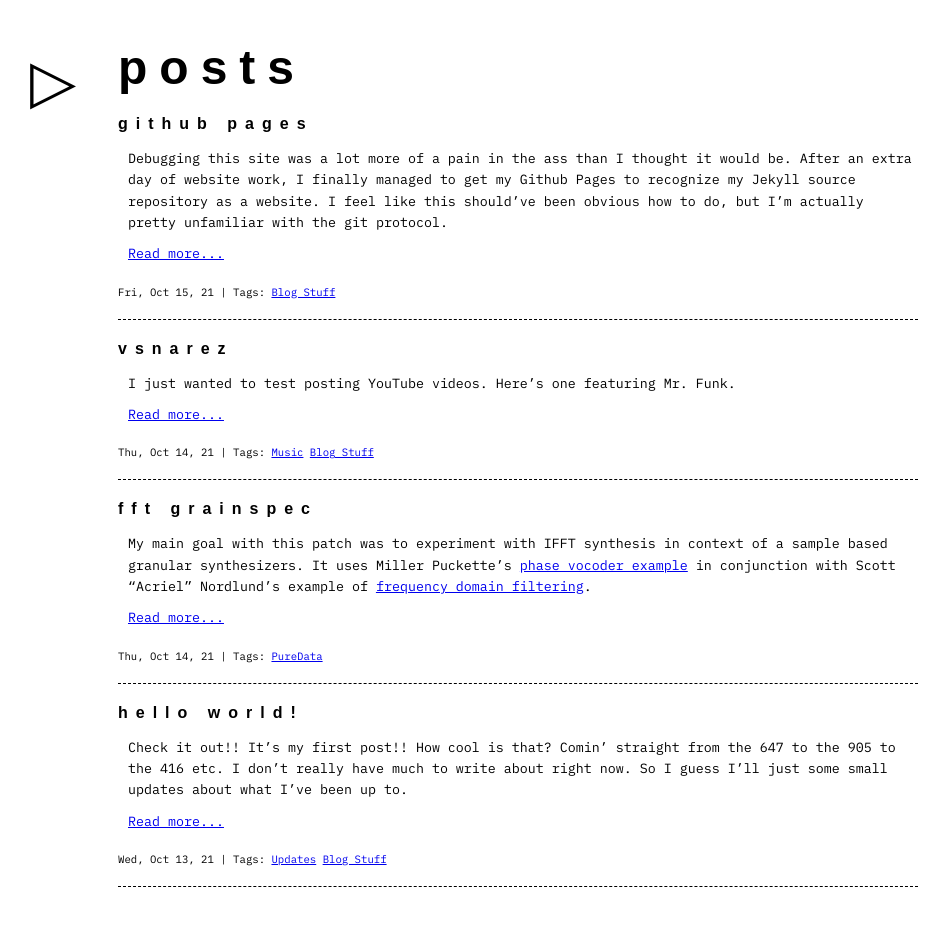
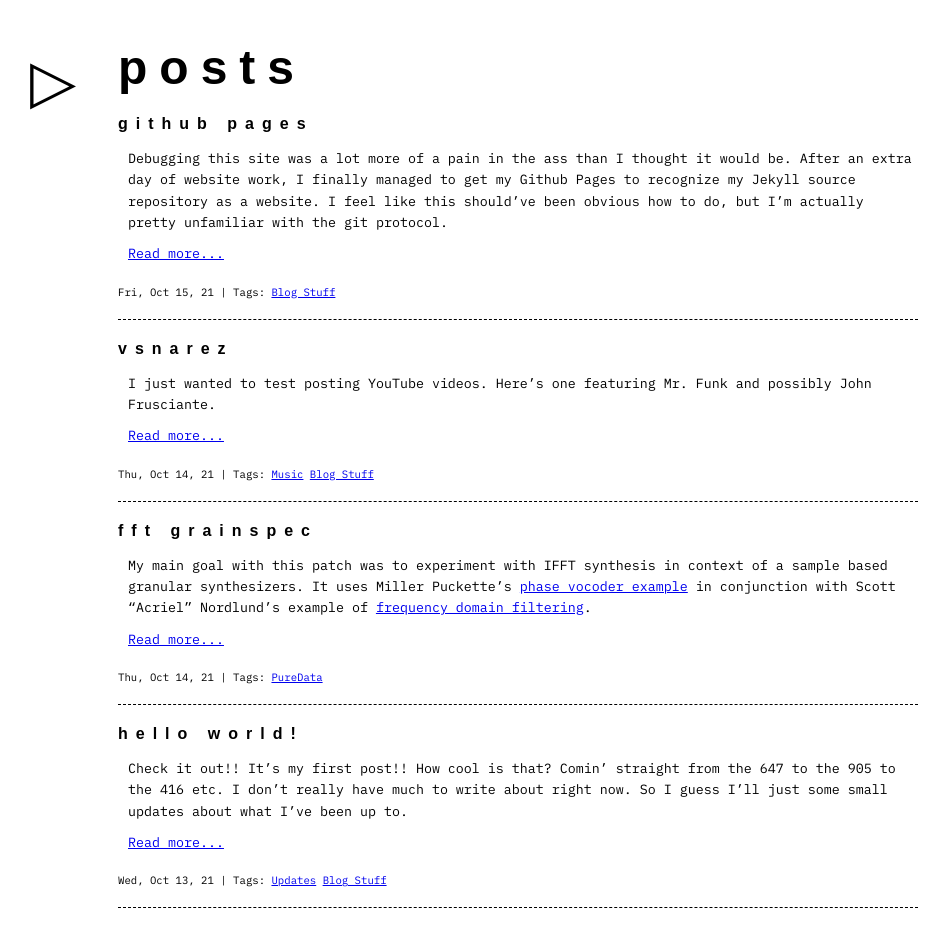
Before and after one commit to cheesoup/GRPH, a Jekyll site: the page built from posts.html, in a window 1280 px wide. Shown: the whole page, without its empty margins (0-951 px from the left). Built offline with Jekyll 4.4.1, drawn with Linux system fonts in a browser that asks for light colours; some web fonts are replaced; before the commit the page ends 927 px from its top, so only the background shows below that.

Commit message:
omaskdalsd

```diff
--- a/_posts/2021-10-14-vsnarez.md
+++ b/_posts/2021-10-14-vsnarez.md
@@ -3,6 +3,6 @@ layout: post
 tag: [Music, Blog Stuff]
 date: Oct. 14, 2021
 ---
-I just wanted to test posting YouTube videos. Here's one featuring Mr. Funk.
+I just wanted to test posting YouTube videos. Here's one featuring Mr. Funk and possibly John Frusciante.
 
 <p style="text-align:center"><iframe width="720px" height="480px" src="https://www.youtube.com/embed/3dEH7uhZ-ME" title="YouTube video player" frameborder="0" allow="accelerometer; autoplay; clipboard-write; encrypted-media; gyroscope; picture-in-picture" allowfullscreen></iframe></p>
```
Also changed, not shown: _posts/2021-10-15-github-pages.md (+2 -0 lines), 3 other files.
